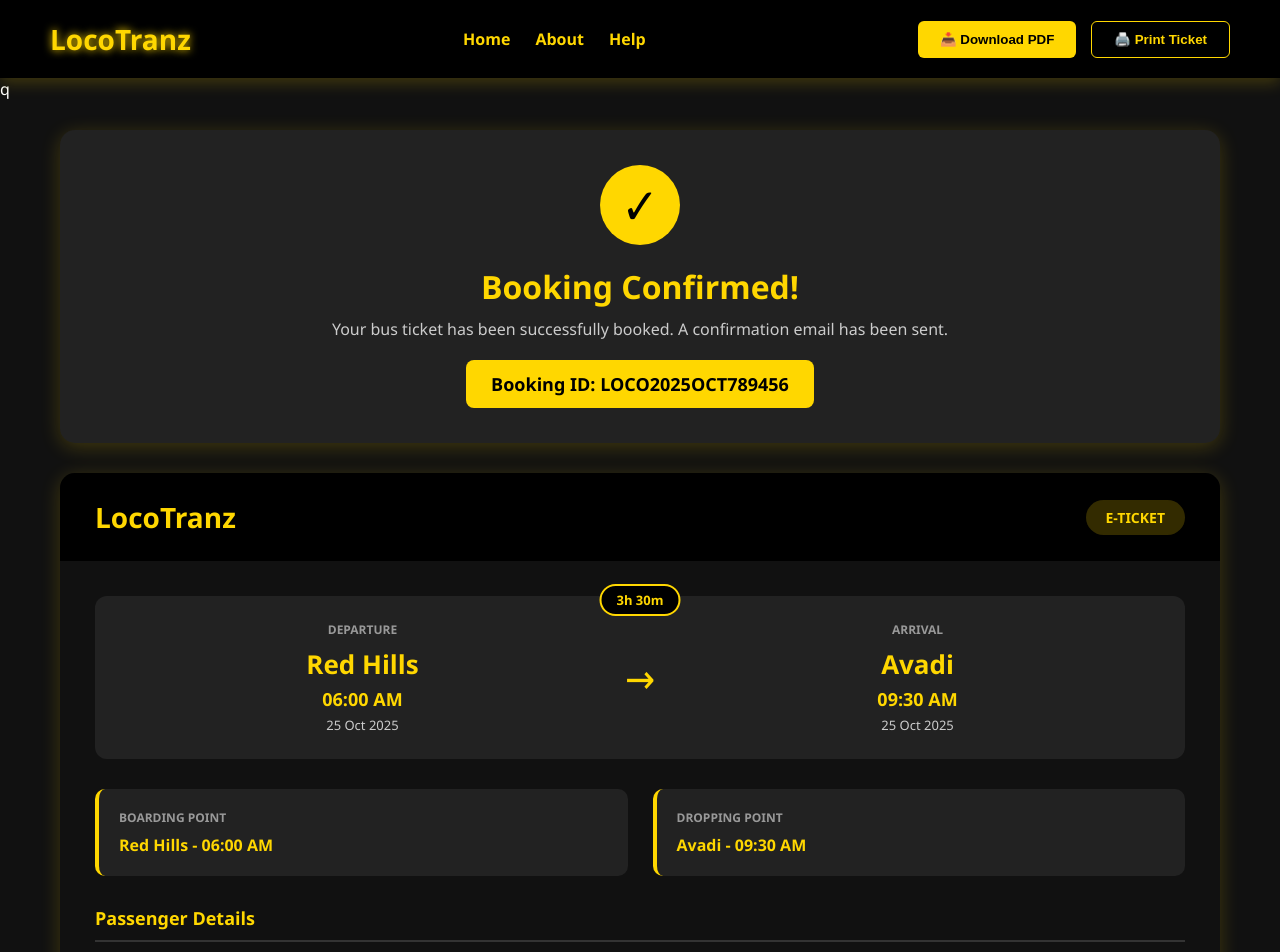
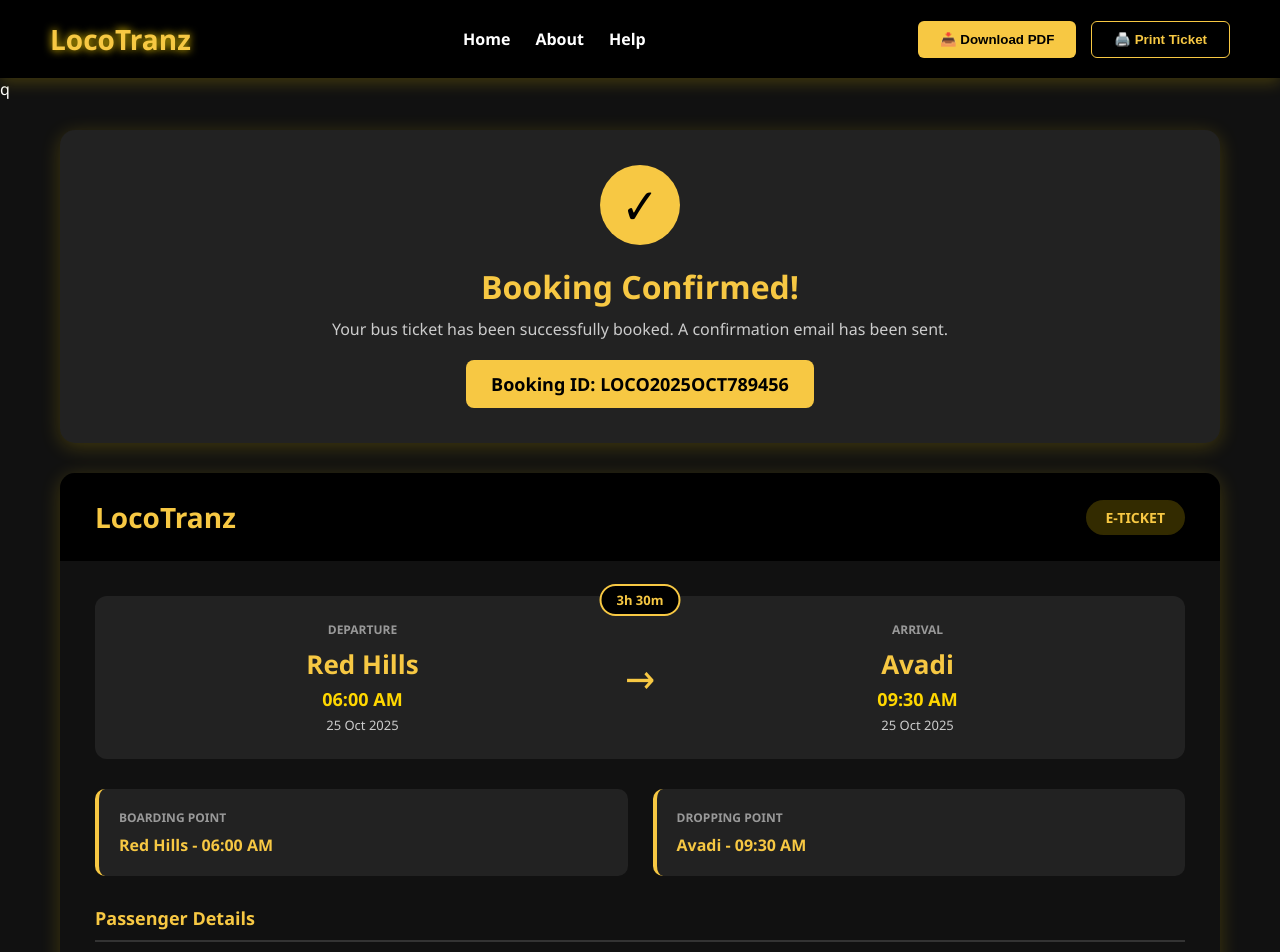
Before and after one commit to aswinfreshworks1309-max/Full_Stack_Project, a plain HTML site: page pages/ticket.html in a window 1280 px wide. Shown: the top 952 px of the page. Drawn offline with Linux system fonts and the light colour scheme.

Commit message:
color changed

```diff
--- a/styles/ticket.css
+++ b/styles/ticket.css
@@ -35,7 +35,7 @@
       .logo {
         font-size: 28px;
         font-weight: bold;
-        color: gold;
+        color: #f7c843;
         text-shadow: 0 0 8px #ffd700;
       }
 
@@ -46,26 +46,13 @@
       }
 
       .nav-links a {
-        color: gold;
+        color: rgb(255, 255, 255);
         font-weight: 600;
         position: relative;
         transition: all 0.3s;
       }
 
-      .nav-links a::after {
-        content: "";
-        position: absolute;
-        left: 0;
-        bottom: -3px;
-        width: 0;
-        height: 2px;
-        background: gold;
-        transition: width 0.3s;
-      }
 
-      .nav-links a:hover::after {
-        width: 100%;
-      }
 
       .header-buttons {
         display: flex;
@@ -82,20 +69,20 @@
       }
 
       .download-btn {
-        background: gold;
+        background: #f7c843;
         color: #000;
       }
       .download-btn:hover {
-        box-shadow: 0 0 12px gold;
+        box-shadow: 0 0 12px #f7c843;
       }
 
       .print-btn {
         background: #000;
-        color: gold;
-        border: 1px solid gold;
+        color: #f7c843;
+        border: 1px solid #f7c843;
       }
       .print-btn:hover {
-        box-shadow: 0 0 12px gold;
+        box-shadow: 0 0 12px #f7c843;
       }
 
       .menu-toggle {
@@ -108,7 +95,7 @@
       .menu-toggle span {
         width: 25px;
         height: 3px;
-        background: gold;
+        background: #f7c843;
         border-radius: 2px;
         transition: all 0.3s;
       }
@@ -170,7 +157,7 @@
       .success-icon {
         width: 80px;
         height: 80px;
-        background: gold;
+        background: #f7c843;
         border-radius: 50%;
         display: flex;
         align-items: center;
@@ -186,7 +173,7 @@
       .success-title {
         font-size: 32px;
         font-weight: 700;
-        color: gold;
+        color: #f7c843;
         margin-bottom: 10px;
       }
       .success-message {
@@ -198,7 +185,7 @@
         font-size: 18px;
         color: #000;
         font-weight: 700;
-        background: gold;
+        background: #f7c843;
         padding: 12px 25px;
         border-radius: 8px;
         display: inline-block;
@@ -213,7 +200,7 @@
 
       .ticket-header {
         background: #000;
-        color: gold;
+        color: #f7c843;
         padding: 25px 35px;
         display: flex;
         justify-content: space-between;
@@ -260,7 +247,7 @@
       .journey-city {
         font-size: 26px;
         font-weight: 700;
-        color: gold;
+        color: #f7c843;
         margin-bottom: 5px;
       }
       .journey-time {
@@ -275,7 +262,7 @@
       }
       .journey-arrow {
         font-size: 40px;
-        color: gold;
+        color: #f7c843;
         padding: 0 20px;
       }
       .journey-duration {
@@ -287,9 +274,9 @@
         padding: 5px 15px;
         border-radius: 20px;
         font-size: 13px;
-        color: gold;
+        color: #f7c843;
         font-weight: 600;
-        border: 2px solid gold;
+        border: 2px solid #f7c843;
       }
 
       .info-grid {
@@ -302,7 +289,7 @@
         padding: 20px;
         background: #222;
         border-radius: 10px;
-        border-left: 4px solid gold;
+        border-left: 4px solid #f7c843;
       }
       .info-label {
         font-size: 12px;
@@ -313,14 +300,14 @@
       }
       .info-value {
         font-size: 16px;
-        color: gold;
+        color: #f7c843;
         font-weight: 600;
       }
 
       .section-title {
         font-size: 18px;
         font-weight: 700;
-        color: gold;
+        color: #f7c843;
         margin-bottom: 15px;
         padding-bottom: 10px;
         border-bottom: 2px solid #333;
@@ -333,7 +320,7 @@
         color: #ccc;
       }
       .passenger-table th {
-        background: gold;
+        background: #f7c843;
         color: #000;
         padding: 15px;
         text-align: left;
@@ -346,7 +333,7 @@
         font-size: 14px;
       }
       .seat-badge {
-        background: gold;
+        background: #f7c843;
         color: #000;
         padding: 5px 12px;
         border-radius: 5px;
@@ -370,7 +357,7 @@
       .price-row.total {
         font-size: 24px;
         font-weight: 700;
-        color: gold;
+        color: #f7c843;
         border-top: 2px solid #333;
         padding-top: 15px;
         margin-top: 15px;
@@ -387,14 +374,14 @@
         width: 180px;
         height: 180px;
         background: #000;
-        border: 3px solid gold;
+        border: 3px solid #f7c843;
         border-radius: 10px;
         display: flex;
         align-items: center;
         justify-content: center;
         margin: 0 auto 15px;
         font-size: 80px;
-        color: gold;
+        color: #f7c843;
       }
       .qr-text {
         font-size: 13px;
@@ -407,7 +394,7 @@
         text-align: center;
         font-size: 13px;
         color: #ccc;
-        border-top: 2px dashed gold;
+        border-top: 2px dashed #f7c843;
         margin-top: 30px;
       }
 
```
